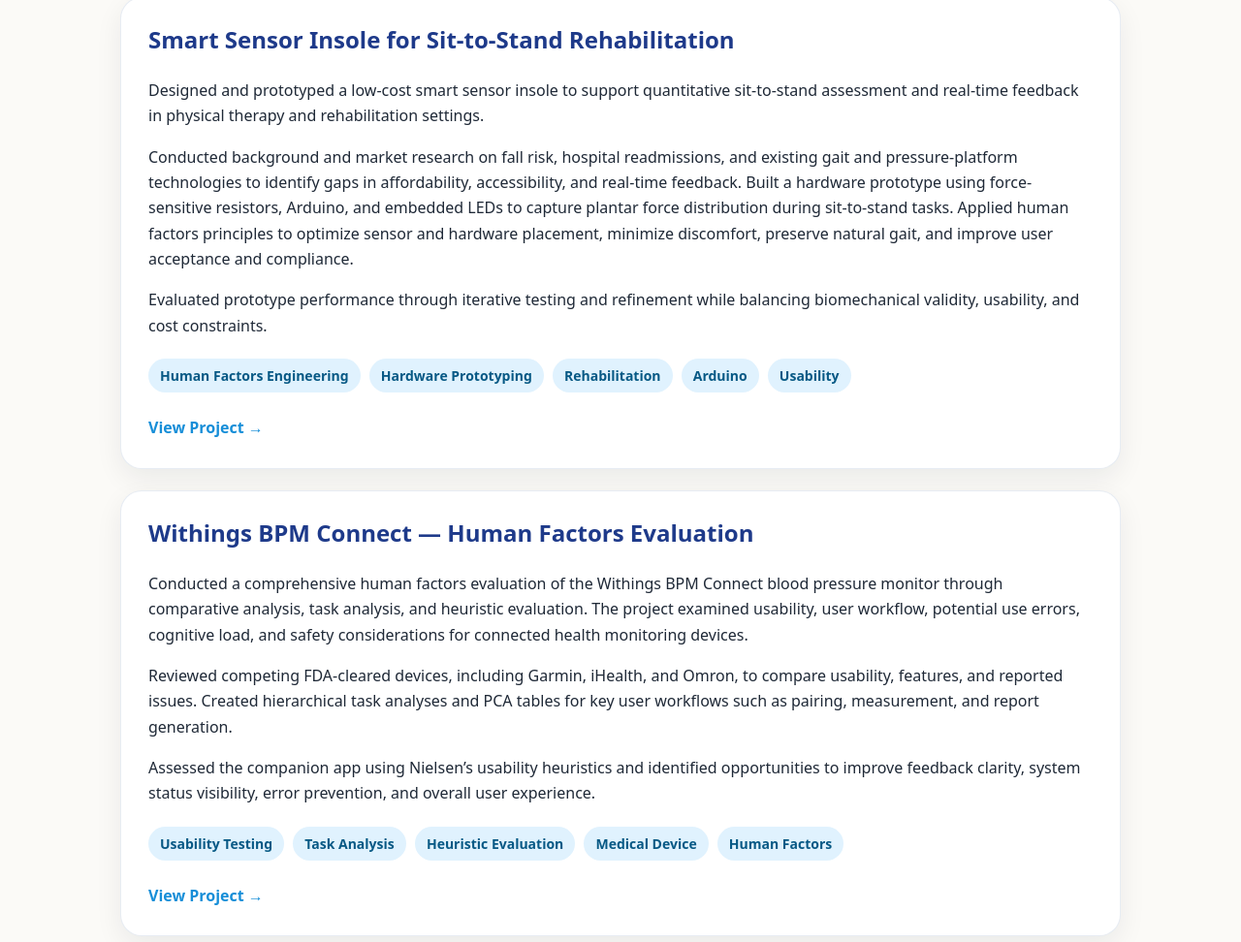
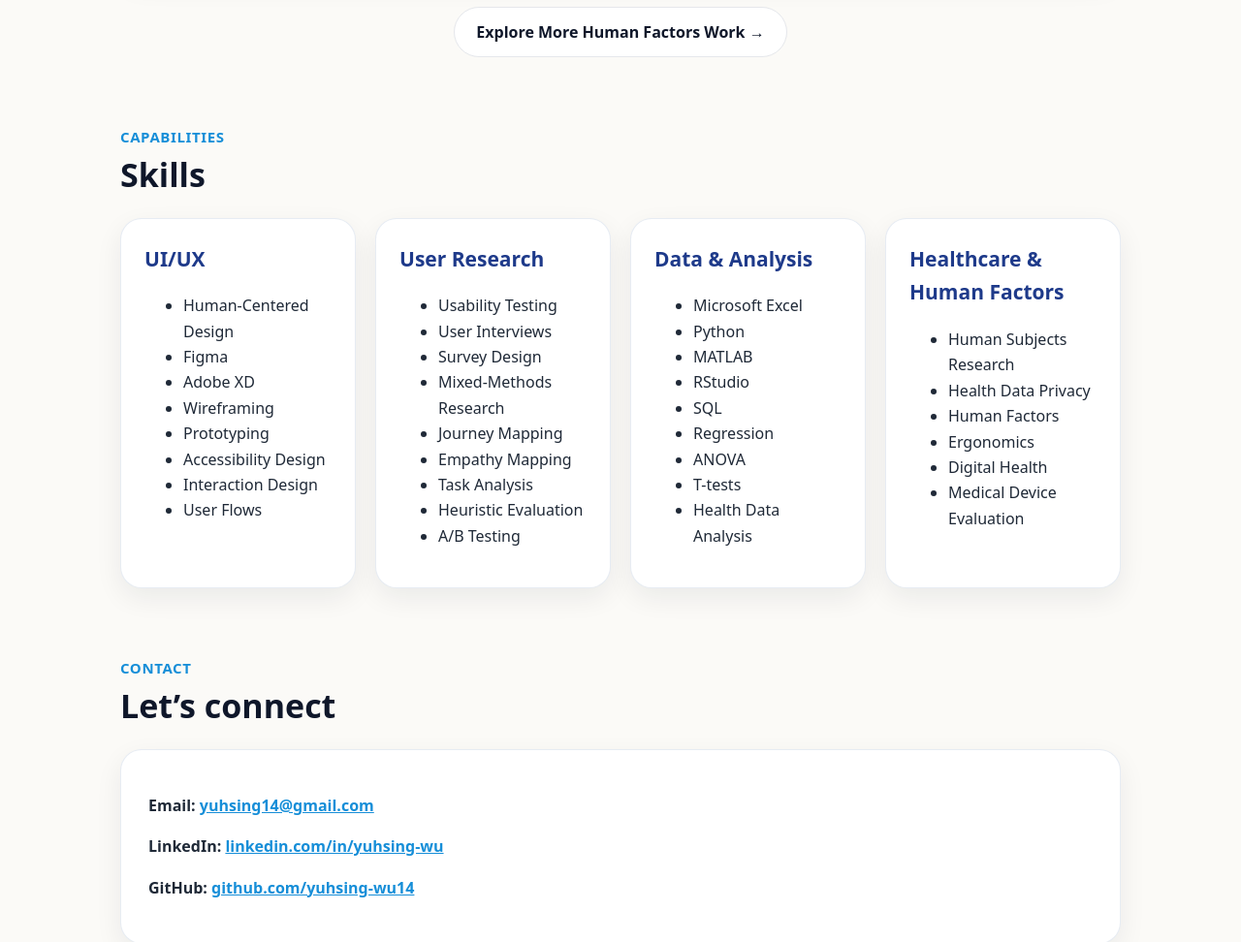
Before and after one commit to yuhsing-wu14/yuhsing-wu14.github.io, a plain HTML site: page index.html in a window 1280 px wide. Shown: the part 3203-4175 px from the top of the page at 97% size. Drawn offline with Linux system fonts and the light colour scheme; a web font is replaced by a local one.

Commit message:
Update index.html

```diff
--- a/index.html
+++ b/index.html
@@ -228,85 +228,10 @@
         </a>
       </div>
 
-      <div class="card project-card">
-        <h3>
-          <a href="https://docs.google.com/presentation/d/1cWEdksOxe3SGDjHDihstjA8KgcpefycsgWCVav529Jo/edit?usp=drive_link" target="_blank">
-            Smart Sensor Insole for Sit-to-Stand Rehabilitation
-          </a>
-        </h3>
-
-        <p>
-          Designed and prototyped a low-cost smart sensor insole to support quantitative
-          sit-to-stand assessment and real-time feedback in physical therapy and
-          rehabilitation settings.
-        </p>
-
-        <p>
-          Conducted background and market research on fall risk, hospital readmissions,
-          and existing gait and pressure-platform technologies to identify gaps in
-          affordability, accessibility, and real-time feedback.
-          Built a hardware prototype using force-sensitive resistors,
-          Arduino, and embedded LEDs to capture plantar force distribution during
-          sit-to-stand tasks. Applied human factors principles to optimize sensor and
-          hardware placement, minimize discomfort, preserve natural gait, and improve
-          user acceptance and compliance.
-        </p>
-
-        <p>
-          Evaluated prototype performance through iterative testing and refinement while
-          balancing biomechanical validity, usability, and cost constraints.
-        </p>
-
-        <span class="tag">Human Factors Engineering</span>
-        <span class="tag">Hardware Prototyping</span>
-        <span class="tag">Rehabilitation</span>
-        <span class="tag">Arduino</span>
-        <span class="tag">Usability</span>
-
-        <br />
-        <a class="project-link" href="https://docs.google.com/presentation/d/1cWEdksOxe3SGDjHDihstjA8KgcpefycsgWCVav529Jo/edit?usp=drive_link" target="_blank">
-          View Project →
+     <div class="more-projects-button-wrap">
+        <a class="button secondary" href="human-factors-work.html">
+          Explore More Human Factors Work →
         </a>
-      </div>
-
-      <div class="card project-card">
-        <h3>
-          <a href="https://drive.google.com/drive/folders/1ziiGn56xDb32055kl_AaQIV-SXICgI8Y?usp=drive_link" target="_blank">
-            Withings BPM Connect — Human Factors Evaluation
-          </a>
-        </h3>
-
-        <p>
-          Conducted a comprehensive human factors evaluation of the Withings BPM Connect
-          blood pressure monitor through comparative analysis, task analysis, and heuristic
-          evaluation. The project examined usability, user workflow, potential use errors,
-          cognitive load, and safety considerations for connected health monitoring devices.
-        </p>
-
-        <p>
-          Reviewed competing FDA-cleared devices, including Garmin, iHealth, and Omron,
-          to compare usability, features, and reported issues. Created hierarchical task
-          analyses and PCA tables for key user workflows such as pairing, measurement,
-          and report generation.
-        </p>
-
-        <p>
-          Assessed the companion app using Nielsen’s usability heuristics and identified
-          opportunities to improve feedback clarity, system status visibility, error
-          prevention, and overall user experience.
-        </p>
-
-        <span class="tag">Usability Testing</span>
-        <span class="tag">Task Analysis</span>
-        <span class="tag">Heuristic Evaluation</span>
-        <span class="tag">Medical Device</span>
-        <span class="tag">Human Factors</span>
-
-        <br />
-        <a class="project-link" href="https://drive.google.com/drive/folders/1ziiGn56xDb32055kl_AaQIV-SXICgI8Y?usp=drive_link" target="_blank">
-          View Project →
-        </a>
-      </div>
     </div>
   </section>
 
```
